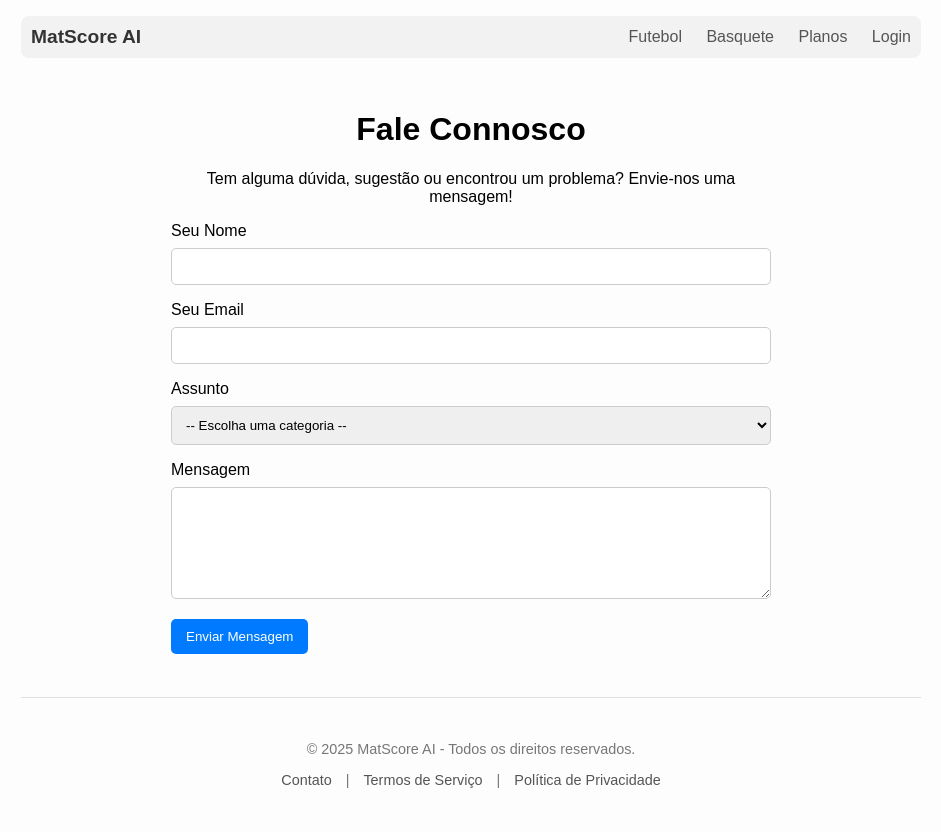
After one commit to matsilvaj/MatScore_AI, a Flask app: page /contact in a window 1280 px wide. The commit adds this page. Shown: the whole page, without its empty margins (169-1110 px from the left). Run offline with Flask 3, Linux system fonts and the light colour scheme; parts of the project's set-up code (start-up, migrations or seed data) failed here and were passed over.

Commit message:
v3.3 - Contact, Privacy and terms

```diff
--- a/app/routes.py
+++ b/app/routes.py
@@ -1,8 +1,10 @@
 # app/routes.py
 from flask import (render_template, url_for, flash, redirect, Blueprint,
                    request, Response, stream_with_context)
-from app import db, bcrypt
-from app.models import User, Analysis, DailyUserView # Garanta que DailyUserView está importado
+from app import db, bcrypt, mail
+from app.models import User, Analysis, DailyUserView, ContactMessage
+import os
+from flask_mail import Message
 from flask_login import login_user, current_user, logout_user, login_required
 from datetime import date # Garanta que 'date' está importado
 import json
@@ -138,3 +140,56 @@ def delete_account():
     logout_user()
     flash('A sua conta foi excluída com sucesso.', 'info')
     return redirect(url_for('main.index'))
+
+@main.route("/terms")
+def terms():
+    return render_template('terms.html', title='Termos de Serviço')
+
+@main.route("/privacy")
+def privacy():
+    return render_template('privacy.html', title='Política de Privacidade')
+
+# --- ROTA DE CONTATO ---
+@main.route("/contact", methods=['GET', 'POST'])
+def contact():
+    if request.method == 'POST':
+        name = request.form.get('name')
+        email = request.form.get('email')
+        category = request.form.get('category')
+        message_body = request.form.get('message')
+
+        # 1. Guardar na Base de Dados
+        new_message = ContactMessage(
+            name=name,
+            email=email,
+            category=category,
+            message=message_body
+        )
+        db.session.add(new_message)
+        db.session.commit()
+
+        # 2. Enviar a Notificação por Email
+        try:
+            msg = Message(
+                subject=f"Nova Mensagem de Contacto: [{category}]",
+                sender=('MatScore AI', os.getenv('MAIL_USERNAME')),
+                recipients=[os.getenv('MAIL_USERNAME')] # Envia para si mesmo
+            )
+            msg.body = f"""
+            Nova mensagem recebida através do site MatScore AI.
+
+            De: {name} ({email})
+            Categoria: {category}
+            -----------------------------------------
+
+            {message_body}
+            """
+            mail.send(msg)
+            flash('A sua mensagem foi enviada com sucesso! Responderemos em breve.', 'success')
+        except Exception as e:
+            print(f"ERRO AO ENVIAR EMAIL: {e}")
+            flash('A sua mensagem foi guardada, mas houve um erro ao enviar a notificação. Não se preocupe, iremos vê-la.', 'info')
+
+        return redirect(url_for('main.contact'))
+
+    return render_template('contact.html', title='Contacto')
--- /dev/null
+++ b/app/templates/contact.html
@@ -0,0 +1,50 @@
+{% extends "layout.html" %}
+
+{% block styles %}
+<style>
+    .form-container { max-width: 600px; margin: auto; }
+    .form-group { margin-bottom: 1em; }
+    .form-group label { display: block; margin-bottom: 0.5em; }
+    .form-group input, .form-group select, .form-group textarea {
+        width: 100%;
+        padding: 10px;
+        box-sizing: border-box;
+        border: 1px solid #ccc;
+        border-radius: 5px;
+    }
+    .btn { background-color: #007bff; color: white; padding: 10px 15px; border-radius: 5px; border: none; cursor: pointer; }
+</style>
+{% endblock %}
+
+{% block content %}
+<div class="form-container">
+    <h1 style="text-align: center;">Fale Connosco</h1>
+    <p style="text-align: center;">Tem alguma dúvida, sugestão ou encontrou um problema? Envie-nos uma mensagem!</p>
+
+    <form method="POST" action="{{ url_for('main.contact') }}">
+        <div class="form-group">
+            <label for="name">Seu Nome</label>
+            <input type="text" id="name" name="name" required value="{{ current_user.username if current_user.is_authenticated else '' }}">
+        </div>
+        <div class="form-group">
+            <label for="email">Seu Email</label>
+            <input type="email" id="email" name="email" required value="{{ current_user.email if current_user.is_authenticated else '' }}">
+        </div>
+        <div class="form-group">
+            <label for="category">Assunto</label>
+            <select id="category" name="category" required>
+                <option value="" disabled selected>-- Escolha uma categoria --</option>
+                <option value="Sugestão">Sugestão de Melhoria</option>
+                <option value="Reportar Problema">Reportar um Problema Técnico</option>
+                <option value="Dúvida sobre Planos">Dúvida sobre Planos</option>
+                <option value="Outro">Outro Assunto</option>
+            </select>
+        </div>
+        <div class="form-group">
+            <label for="message">Mensagem</label>
+            <textarea id="message" name="message" rows="6" required></textarea>
+        </div>
+        <button type="submit" class="btn">Enviar Mensagem</button>
+    </form>
+</div>
+{% endblock %}
--- a/app/templates/layout.html
+++ b/app/templates/layout.html
@@ -3,16 +3,54 @@
 <head>
     <meta charset="UTF-8">
     <title>{{ title }} - MatScore AI</title>
+    <link rel="icon" href="{{ url_for('static', filename='favicon.png') }}">
     <style>
-        body { font-family: sans-serif; max-width: 900px; margin: auto; padding: 1em; background-color: #fdfdfd; }
+        /* --- ESTILOS GERAIS --- */
+        html, body {
+            height: 100%;
+        }
+        body {
+            font-family: sans-serif;
+            max-width: 900px;
+            margin: auto;
+            padding: 1em;
+            background-color: #fdfdfd;
+            display: flex;
+            flex-direction: column;
+        }
+        main {
+            flex-grow: 1; /* Faz o conteúdo principal crescer para empurrar o rodapé para baixo */
+        }
+
+        /* --- NAVEGAÇÃO --- */
         .main-nav { display: flex; justify-content: space-between; align-items: center; padding: 10px; background-color: #f2f2f2; margin-bottom: 2em; border-radius: 8px;}
         .main-nav .logo { font-weight: bold; font-size: 1.2em; text-decoration: none; color: #333; }
         .main-nav .nav-links a { margin-left: 20px; text-decoration: none; color: #555; }
-        .main-nav .nav-links a.active { font-weight: bold; }
+        .main-nav .nav-links a.active { font-weight: bold; color: #007bff; } /* Estilo do link ativo */
+
+        /* --- MENSAGENS FLASH --- */
         .flash-message { padding: 1em; margin-bottom: 1em; border-radius: 8px; color: #fff; }
         .flash-success { background-color: #28a745; }
         .flash-danger { background-color: #dc3545; }
         .flash-info { background-color: #17a2b8; }
+
+        /* --- RODAPÉ --- */
+        footer {
+            text-align: center;
+            padding: 2em 0;
+            margin-top: 3em;
+            border-top: 1px solid #e0e0e0;
+            font-size: 0.9em;
+            color: #777;
+        }
+        footer a {
+            color: #555;
+            text-decoration: none;
+            margin: 0 10px;
+        }
+        footer a:hover {
+            text-decoration: underline;
+        }
     </style>
     {% block styles %}{% endblock %}
 </head>
@@ -44,7 +82,31 @@
         {% block content %}{% endblock %}
     </main>
 
+    <footer>
+    <p>© 2025 MatScore AI - Todos os direitos reservados.</p>
+    <p>
+        <a href="{{ url_for('main.contact') }}">Contato</a> |
+        <a href="{{ url_for('main.terms') }}">Termos de Serviço</a> |
+        <a href="{{ url_for('main.privacy') }}">Política de Privacidade</a>
+    </p>
+</footer>
+
     <script src="{{ url_for('static', filename='js/analysis_loader.js') }}"></script>
-    {% block scripts %}{% endblock %}
+    {% block scripts %}
+    <script>
+        // Script para destacar o link de navegação ativo
+        document.addEventListener('DOMContentLoaded', function() {
+            const navLinks = document.querySelectorAll('.main-nav .nav-links a');
+            const currentPath = window.location.pathname;
+
+            navLinks.forEach(link => {
+                // Verifica se o href do link corresponde ao início do caminho da URL atual
+                if (link.getAttribute('href') === currentPath) {
+                    link.classList.add('active');
+                }
+            });
+        });
+    </script>
+    {% endblock %}
 </body>
 </html>
--- a/requirements.txt
+++ b/requirements.txt
@@ -6,3 +6,4 @@ requests
 google_generativeai
 python_dotenv
 Flask_Caching
+flask_mail
```
Also changed, not shown: app/__init__.py (+13 -3 lines), app/models.py (+13 -3 lines), app/templates/privacy.html (added, +42 -0 lines), app/templates/terms.html (added, +32 -0 lines), instance/site.db.
